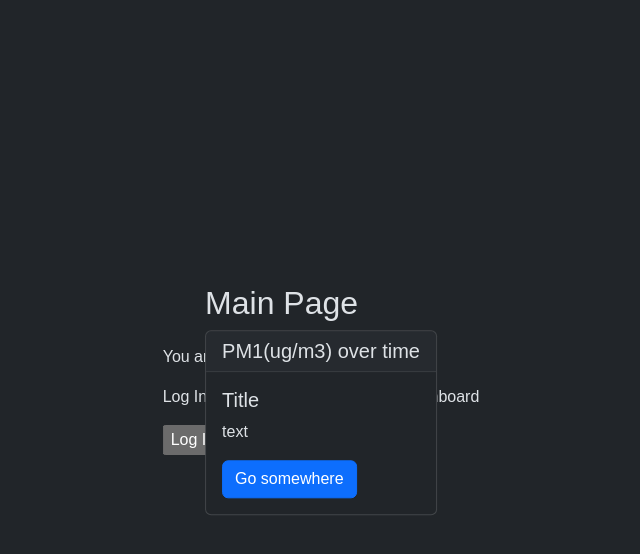
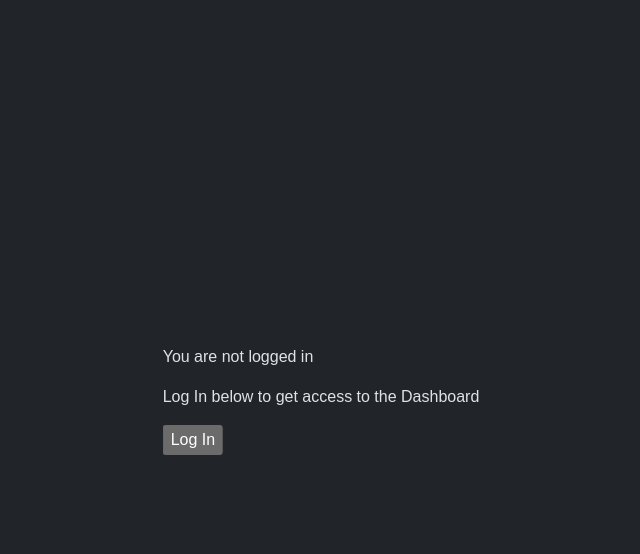
Before and after one commit to jimvla/django-app, a Django app: page / in a window 1280 px wide. Shown: the top 554 px of the page, without its empty margins (319-959 px from the left). Run offline with Django 4.2, Linux system fonts and the light colour scheme.

Commit message:
commit message

```diff
--- a/Device8/management/commands/sarima.py
+++ b/Device8/management/commands/sarima.py
@@ -14,7 +14,7 @@
         data = pd.read_csv((csv_file),names = colnames, parse_dates = ['time'],low_memory=False)
         data = data.tail(-1)
 
-        # Applying Seasonal ARIMA model to forcast the data
+        # Applying Seasonal ARIMA model to forecast the data
         mod = sm.tsa.SARIMAX(data['PM1'], trend='n', order=(2,1,1), seasonal_order=(2,1,0,7))
         results = mod.fit()
         print(results.summary())
--- a/core/templates/home.html
+++ b/core/templates/home.html
@@ -7,16 +7,7 @@
 <body>
   {% block content %}
   <div class="content">
-    <h2>Main Page</h2>
-    <div class="card">
-      <h5 class="card-header">PM1(ug/m3) over time</h5>
-      <div class="card-body">
-        <h5 class="card-title">Title</h5>
 
-        <p class="card-text">text</p>
-        <a href="#" class="btn btn-primary">Go somewhere</a>
-      </div>
-    </div>
   </div>
   {% endblock %}
 </body>
--- a/core/templates/registration/login.html
+++ b/core/templates/registration/login.html
@@ -1,6 +1,6 @@
 {% load static %}
 <!DOCTYPE html>
-<html>
+<html lang="en" data-bs-theme="dark">
 <head>
 <title>Login Page</title>
 <link rel="stylesheet" type="text/css" href="{% static 'style.css' %}">
```
